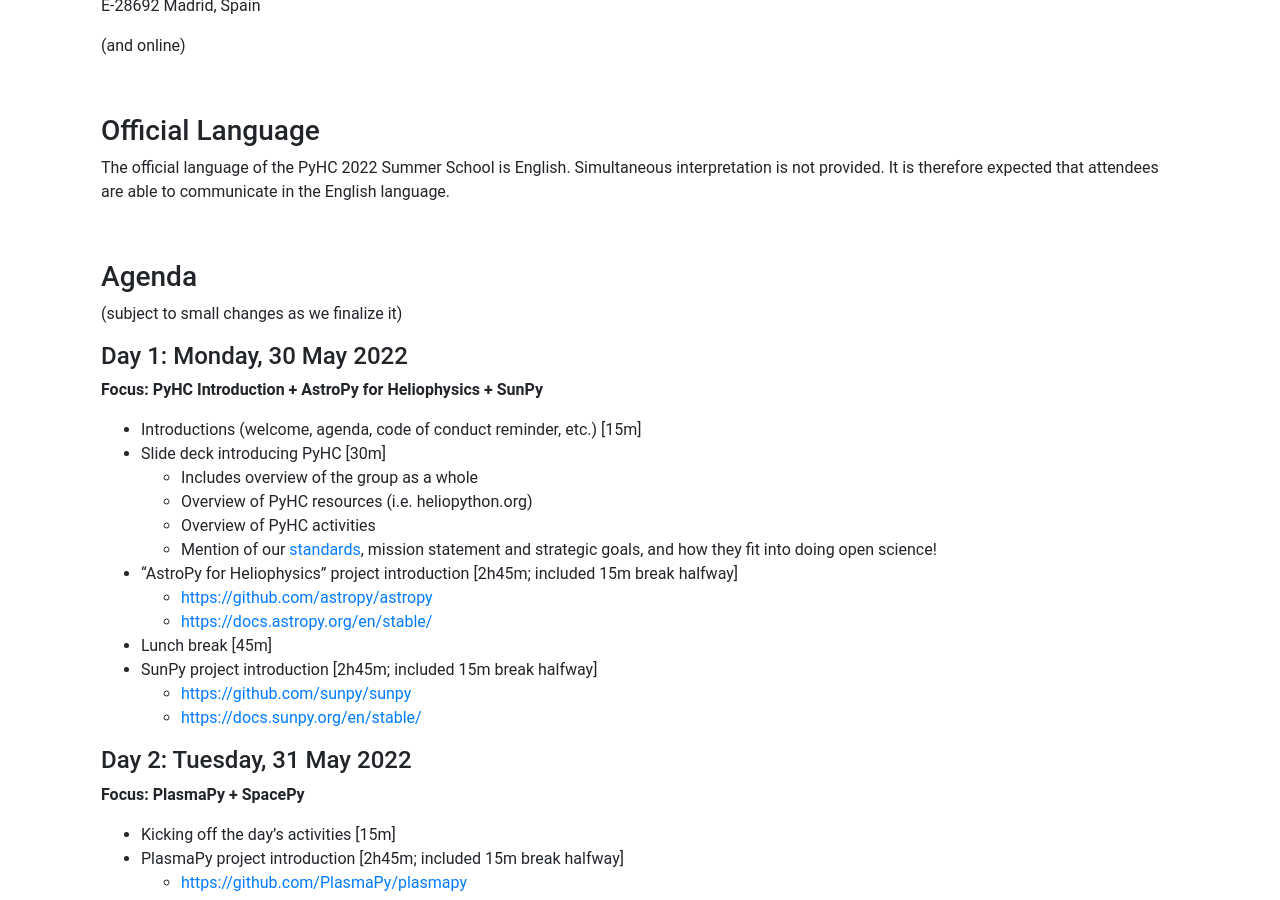
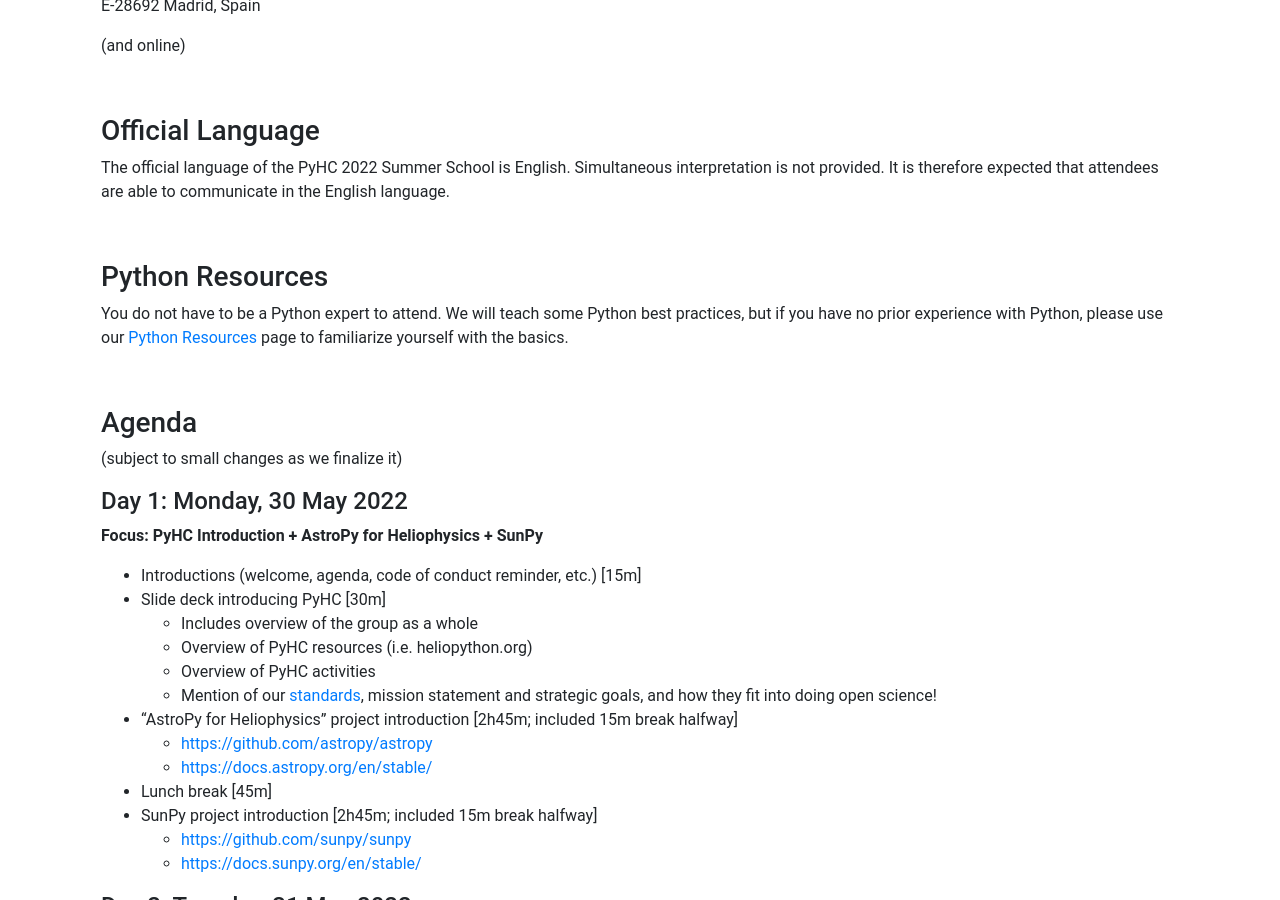
Before and after one commit to heliophysicsPy/heliophysicsPy.github.io, a Jekyll site: the page built from _pages/meetings/summer_school.md, in a window 1280 px wide and 900 px high, scrolled down 1255 px. Built offline with Jekyll 4.4.1, drawn with Linux system fonts in a browser that asks for light colours; nearby versions of some CDN libraries.

Commit message:
Add Python Resources to summer school page

```diff
--- a/_pages/meetings/summer_school.md
+++ b/_pages/meetings/summer_school.md
@@ -35,6 +35,11 @@
 
 ### Official Language
 The official language of the PyHC 2022 Summer School is English. Simultaneous interpretation is not provided. It is therefore expected that attendees are able to communicate in the English language.
+
+<br>
+
+### Python Resources
+You do not have to be a Python expert to attend. We will teach some Python best practices, but if you have no prior experience with Python, please use our <a href="{{ site.baseurl }}/docs/python_resources/">Python Resources</a> page to familiarize yourself with the basics.
 
 <br>
 
```
